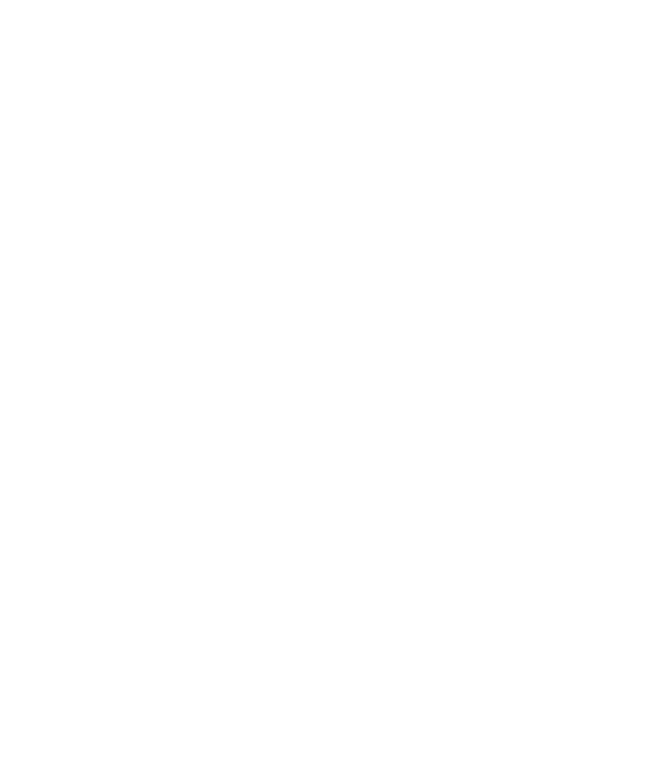
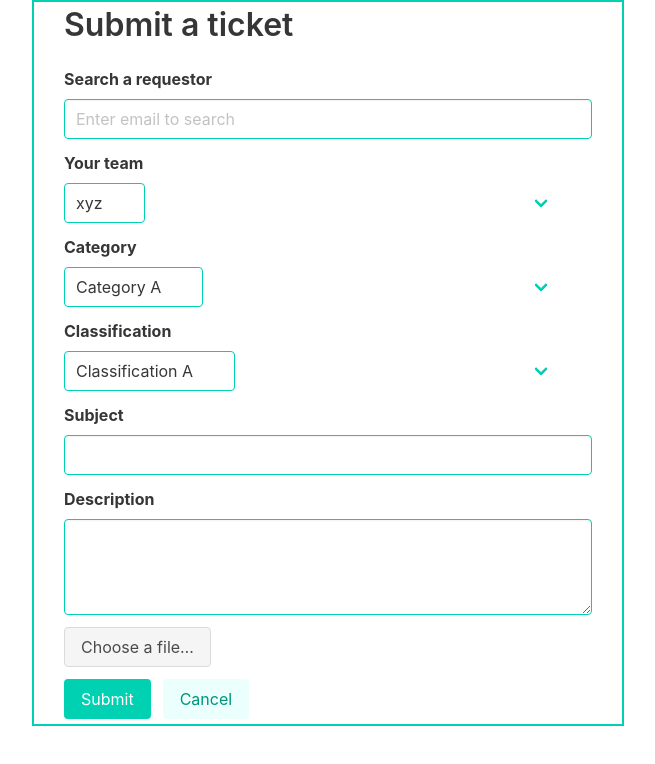
Before and after one commit to mpriyadarshini/Ticket-Manager, an Angular app: page /new-ticket-form in a window 1280 px wide. Before the commit this address led to /. Shown: the top 764 px of the page, without its empty margins (312-967 px from the left). Built offline with nearby package versions, Linux system fonts and the light colour scheme.

Commit message:
Add new ticket form

```diff
--- a/src/app/app-routing.module.ts
+++ b/src/app/app-routing.module.ts
@@ -2,10 +2,12 @@
 import { Routes, RouterModule } from '@angular/router';
 import { TicketListComponent } from './ticket-list/ticket-list.component';
 import { ScreenComponent } from './screen/screen.component';
+import { TicketFormComponent } from './ticket-form/ticket-form.component';
 
 const routes: Routes = [
   { path: '', component: ScreenComponent},
-  { path : 'ticket-List',component: TicketListComponent }
+  { path : 'ticket-List',component: TicketListComponent },
+  { path : 'new-ticket-form', component:TicketFormComponent}
 ];
 
 @NgModule({
--- a/src/app/app.module.ts
+++ b/src/app/app.module.ts
@@ -5,12 +5,14 @@
 import { AppComponent } from './app.component';
 import { ScreenComponent } from './screen/screen.component';
 import { TicketListComponent } from './ticket-list/ticket-list.component';
+import { TicketFormComponent } from './ticket-form/ticket-form.component';
 
 @NgModule({
   declarations: [
     AppComponent,
     ScreenComponent,
-    TicketListComponent
+    TicketListComponent,
+    TicketFormComponent
   ],
   imports: [
     BrowserModule,
--- /dev/null
+++ b/src/app/ticket-form/ticket-form.component.html
@@ -0,0 +1,73 @@
+<div class="form">
+
+  <h1 class="title">Submit a ticket</h1>
+  <div class="field">
+    <label class="label">Search a requestor</label>
+    <div class="control">
+      <input class="input is-primary" type="email" placeholder="Enter email to search" />
+    </div>
+  </div>
+  <div class="field">
+    <label class="label">Your team</label>
+    <div class="control">
+      <div class="select is-primary">
+        <select>
+          <option>xyz</option>
+          <option>abc</option>
+        </select>
+      </div>
+    </div>
+  </div>
+  <div class="field">
+    <label class="label">Category</label>
+    <div class="control">
+      <div class="select is-primary">
+        <select>
+          <option>Category A</option>
+          <option>Category B</option>
+        </select>
+      </div>
+    </div>
+  </div>
+  <div class="field">
+    <label class="label">Classification</label>
+    <div class="control">
+      <div class="select is-primary">
+        <select>
+          <option>Classification A</option>
+          <option>Classification B</option>
+        </select>
+      </div>
+    </div>
+  </div>
+  <div class="field">
+    <label class="label">Subject</label>
+    <div class="control">
+      <input class="input is-primary" type="text" />
+    </div>
+  </div>
+  <div class="field">
+    <label class="label">Description</label>
+    <div class="control">
+      <textarea class="textarea is-primary" rows="3"></textarea>
+    </div>
+  </div>
+  <div class="field">
+    <label class="file-label">
+      <input class="file-input is-primary" type="file" name="resume" />
+      <span class="file-cta">
+        <span class="file-label">
+          Choose a file…
+        </span>
+      </span>
+    </label>
+  </div>
+  <div class="field is-grouped">
+    <div class="control">
+      <button class="button is-primary">Submit</button>
+    </div>
+    <div class="control">
+      <button class="button is-primary is-light">Cancel</button>
+    </div>
+  </div>
+</div>
--- /dev/null
+++ b/src/app/ticket-form/ticket-form.component.scss
@@ -0,0 +1,10 @@
+.form {
+    width: 37rem;
+    margin: 0 auto;
+    //padding-top: 100px;
+    border: 2px solid #00d1b2;
+    padding:5px 30px;
+}
+.select{
+    width: 500px;
+}
--- /dev/null
+++ b/src/app/ticket-form/ticket-form.component.ts
@@ -0,0 +1,15 @@
+import { Component, OnInit } from '@angular/core';
+
+@Component({
+  selector: 'app-ticket-form',
+  templateUrl: './ticket-form.component.html',
+  styleUrls: ['./ticket-form.component.scss']
+})
+export class TicketFormComponent implements OnInit {
+
+  constructor() { }
+
+  ngOnInit(): void {
+  }
+
+}
--- a/src/app/ticket-list/ticket-list.component.html
+++ b/src/app/ticket-list/ticket-list.component.html
@@ -30,7 +30,7 @@
     <div class="navbar-end">
       <div class="navbar-item">
         <div class="buttons">
-          <a class="button is-primary">
+          <a class="button is-primary" routerLink="/new-ticket-form">
             <strong>New Ticket</strong>
           </a>
         </div>
```
Also changed, not shown: 1 other file (tests, documents, lock files or other folders).
